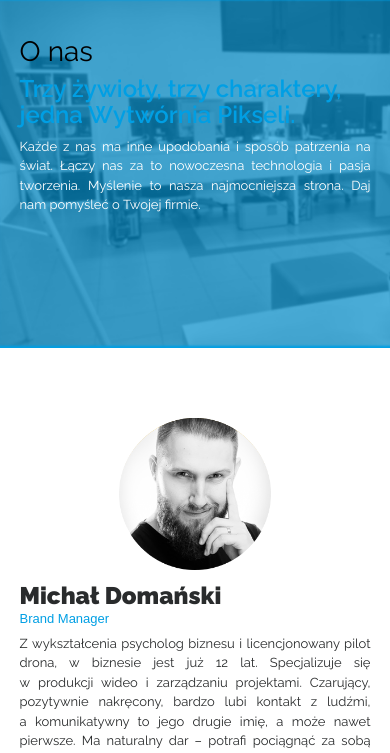
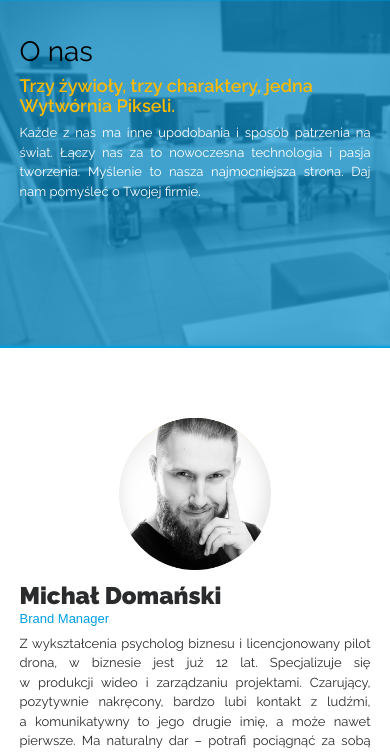
Before and after one commit to natalianowak/wytworniaPikseli, a website: page oNas.html in a window 390 px wide. Shown: the part 86-839 px from the top of the page. Drawn offline with nearby package versions, Linux system fonts and the light colour scheme; some packages are replaced by stand-ins of ours.

Commit message:
napisy mobile żółte

```diff
--- a/main.css
+++ b/main.css
@@ -1229,9 +1229,10 @@ p {
         color: black;
     }
     .fajneHaslo h3{
-        color: #009fe4;
+        color: #fbb900;
         font-family: Raleway;
         font-weight: 600;
+        font-size: 18px;
     }
     .longText{
         position: initial;
--- a/oNas.css
+++ b/oNas.css
@@ -910,11 +910,12 @@ p {
         bottom: 15%;
     }
     .blueFotoSection h2{
-        color: #009fe4;
+        color: #fbb900;
         font-family: Raleway;
         font-weight: 600;
         padding-right: 5%;
         padding-left: 5%;
+        font-size: 18px;
     }
     .blueFotoSection h3{
         color: black;
--- a/oferta.css
+++ b/oferta.css
@@ -875,11 +875,12 @@ p {
         bottom: 15%;
     }
     .blueFotoSection h2{
-        color: #009fe4;
+        color: #fbb900;
         font-family: Raleway;
         font-weight: 600;
         padding-right: 5%;
         padding-left: 5%;
+        font-size: 18px;
     }
     .blueFotoSection h3{
         color: black;
--- a/portfolio.css
+++ b/portfolio.css
@@ -1380,11 +1380,12 @@ img[src="img/ellipsis150.gif"] {
     }
 
     .blueFotoSection h2 {
-        color: #009fe4;
+        color: #fbb900;
         font-family: Raleway;
         font-weight: 600;
         padding-right: 5%;
         padding-left: 5%;
+        font-size: 18px;
     }
 
     .blueFotoSection h3 {
```
